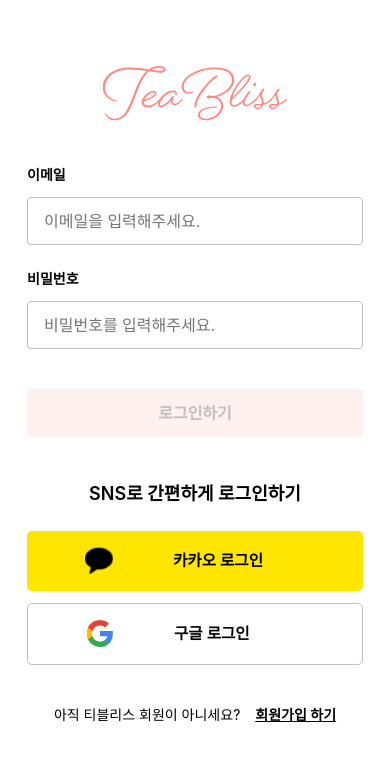
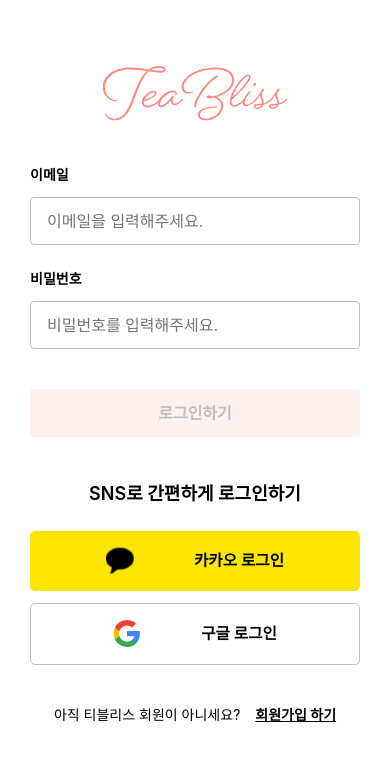
Before and after one commit to Tea-Bliss/FE_Tea_Bliss, a Next.js app: page /sign-in in a window 390 px wide. Shown: the top 760 px of the page. Built offline with nearby package versions, Linux system fonts and the light colour scheme.

Commit message:
feat: 반응형 구현

```diff
--- a/src/components/page-layout/signInLayout/signInLayout.module.scss
+++ b/src/components/page-layout/signInLayout/signInLayout.module.scss
@@ -7,7 +7,7 @@
   }
 
   @include mobile {
-    padding: 6.6rem 2.7rem 11.8rem 2.7rem;
+    padding: 6.6rem 3rem 11.8rem 3rem;
   }
 }
 
--- a/src/components/page-layout/signInLayout/socialLogin/socialLogin.module.scss
+++ b/src/components/page-layout/signInLayout/socialLogin/socialLogin.module.scss
@@ -19,7 +19,7 @@
 
 .kakaoButton,
 .goggleButton {
-  @include flexSort(null, null, center, 6rem);
+  @include flexSort(null, center, center, 6rem);
   padding: 1.6rem 5.8rem;
   width: 100%;
 
```
